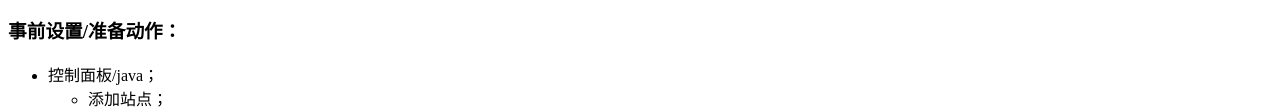
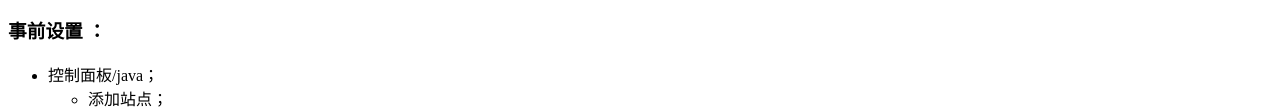
Before and after one commit to yuhere/py2aco, a plain HTML site: page docs/releases/ashda/readme.html in a window 1280 px wide. Shown: the part 454-563 px from the top of the page. Drawn offline with Linux system fonts and the light colour scheme.

Commit message:
Add files via upload

```diff
--- a/docs/releases/ashda/readme.html
+++ b/docs/releases/ashda/readme.html
@@ -34,7 +34,7 @@ ASH Dump analyzer
 这个工具可以帮助自动过这个过程。
 </pre>
 
-<h3>事前设置/准备动作：</h3>
+<h3>事前设置 ：</h3>
 
 <ul>
 <li>控制面板/java；
```
Also changed, not shown: 3 other files.
